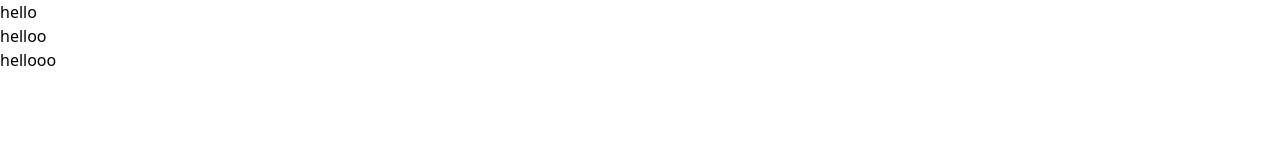
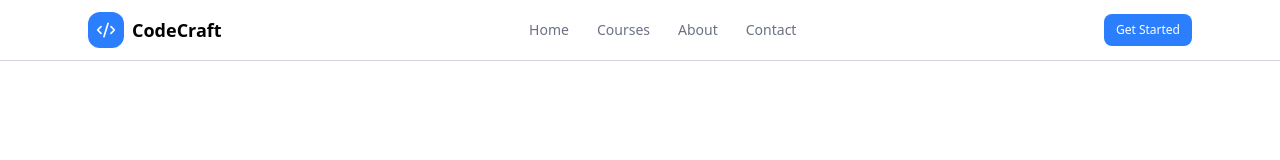
Before and after one commit to ManyaRana123/Tailwind-CSS-project-CodeCraft, a plain HTML site: page index.html in a window 1280 px wide. Drawn offline with nearby package versions, Linux system fonts and the light colour scheme.

Commit message:
header completed

```diff
--- a/index.html
+++ b/index.html
@@ -5,11 +5,23 @@
     <meta name="viewport" content="width=device-width, initial-scale=1.0">
     <script src="https://cdn.jsdelivr.net/npm/@tailwindcss/browser@4"></script>
   </head>
- <body>
-    <h1>hello</h1>
-    <h2>helloo</h2>
-    <h3>hellooo</h3>
-    <body>
+ <body class="bg-white font-sans">
+    <header class="border-b border-gray-300">
+     <div class="flex justify-between items-center max-w-6xl mx-auto py-3 px-6">
+      <div class="flex gap-2 items-center">
+        <div class="text-white bg-blue-500 text-lg py-2 px-2 rounded-xl"><svg xmlns="http://www.w3.org/2000/svg" width="24" height="24" viewBox="0 0 24 24" fill="none" stroke="currentColor" stroke-width="2" stroke-linecap="round" stroke-linejoin="round" class="lucide lucide-code-xml h-5 w-5" aria-hidden="true"><path d="m18 16 4-4-4-4"></path><path d="m6 8-4 4 4 4"></path><path d="m14.5 4-5 16"></path></svg></div>
+        <div class="text-lg font-bold">CodeCraft</div>
+      </div>
+      <div class="flex gap-7">
+        <a href="#" class="text-gray-500 text-sm font-medium hover:text-blue-500">Home</a>
+        <a href="#" class="text-gray-500 text-sm font-medium hover:text-blue-500">Courses</a>
+        <a href="#" class="text-gray-500 text-sm font-medium hover:text-blue-500">About</a>
+        <a href="#" class="text-gray-500 text-sm font-medium hover:text-blue-500">Contact</a>
+      </div>
+      <button class="text-white text-xs font-medium bg-blue-500 py-2 px-3 rounded-lg">Get Started</button>
+      </div>
+    </header>
+<body>
 
 </body>
 </html>
```
